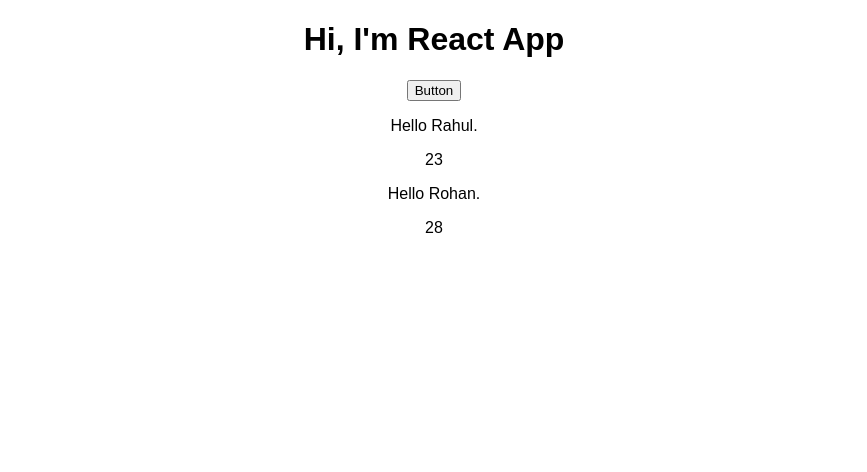
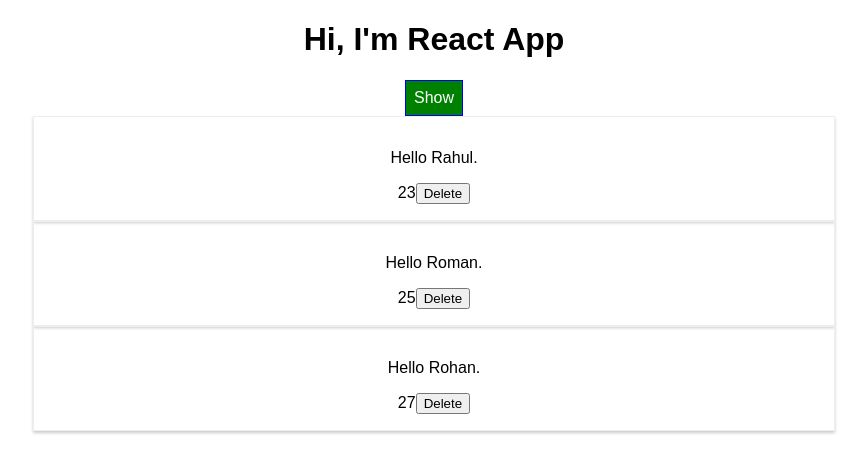
Before and after one commit to rnair1607/react-complete-guide-e-guide, a React (Create React App) app: page / in a window 1280 px wide. Shown: the top 472 px of the page, without its empty margins (206-1073 px from the left). Built offline with nearby package versions, Linux system fonts and the light colour scheme.

Commit message:
Radium added

```diff
--- a/package.json
+++ b/package.json
@@ -3,6 +3,7 @@
   "version": "0.1.0",
   "private": true,
   "dependencies": {
+    "radium": "^0.26.1",
     "react": "^17.0.1",
     "react-dom": "^17.0.1",
     "react-scripts": "1.1.5"
--- a/src/App.css
+++ b/src/App.css
@@ -1,3 +1,7 @@
 .App {
   text-align: center;
 }
+
+/* .PersonToggle{
+  transition: 0.4s;
+} */
--- a/src/App.js
+++ b/src/App.js
@@ -1,43 +1,77 @@
-import React, { useState } from "react";
+import React, { Component, useState } from "react";
 import "./App.css";
 import Person from "./Person/Person";
+import Radium from "radium";
 
-const App = (props) => {
-  const [personsState, setPersons] = useState({
+class App extends Component {
+  state = {
     persons: [
-      { name: "Rahul", age: 23 },
-      { name: "Rohan", age: 28 },
+      { id: 1, name: "Rahul", age: 23 },
+      { id: 3, name: "Roman", age: 25 },
+      { id: 2, name: "Rohan", age: 27 },
     ],
+    showPersons: false,
+  };
+
+  deletePerson = (personIndex) => {
+    // const personArray = this.state.persons.slice();
+    const persons = [...this.state.persons];
+    persons.splice(personIndex, 1);
+    this.setState({ persons: persons });
+  };
+
+  togglePersons = () => {
+    this.setState({
+      showPersons: !this.state.showPersons,
     });
+    console.log(this.state.showPersons);
+  };
 
-  const switchHandler = () => {
-    setPersons({
-      persons: [
-        { name: "Roman", age: 29 },
-        { name: "Rohan", age: 28 },
-      ],
-    });
+  render() {
+    let { persons } = this.state;
+    const style = {
+      backgroundColor: "green",
+      color: "white",
+      font: "inherit",
+      border: "1px solid blue",
+      padding: "8px",
+      cursor: "pointer",
+      ":hover": {
+        backgroundColor: "lightgreen",
+        color: "black",
+      },
     };
     return (
       <div className="App">
         <h1>Hi, I'm React App</h1>
-      <button onClick={switchHandler}>Button</button>
+        {this.state.showPersons ? (
+          <button style={style} onClick={this.togglePersons}>
+            Hide
+          </button>
+        ) : (
+          <button style={style} onClick={this.togglePersons}>
+            Show
+          </button>
+        )}
+        {persons.map((person, index) => {
+          return (
             <Person
-        name={personsState.persons[0].name}
-        age={personsState.persons[0].age}
+              name={person.name}
+              click={() => this.deletePerson(index)}
+              age={person.age}
+              key={person.id}
             />
-      <Person
-        name={personsState.persons[1].name}
-        age={personsState.persons[1].age}
-      />
+          );
+        })}
       </div>
     );
+  }
 
   // return React.createElement(
   //   "div",
   //   { className: "App" },
   //   React.createElement("h1", null, "Hi")
   // );
-};
+}
 
-export default App;
+export default Radium(App);
--- /dev/null
+++ b/src/Person/Person.css
@@ -0,0 +1,8 @@
+.Person{
+    width: 60%;
+    margin: auto;
+    border: 1px solid #eee;
+    box-shadow: 0 2px 3px #ccc;
+    padding: 16px;
+    text-align: center;
+}
--- a/src/Person/Person.jsx
+++ b/src/Person/Person.jsx
@@ -1,13 +1,15 @@
 import React from "react";
+import "./Person.css";
+import Radium from "radium";
 
-const person = ({ name, children, age }) => {
+const person = ({ name, age, click }) => {
   return (
-    <div>
+    <div className="Person">
       <p>Hello {name}.</p>
       {age}
-      <p>{children}</p>
+      <button onClick={click}>Delete</button>
     </div>
   );
 };
 
-export default person;
+export default Radium(person);
```
Also changed, not shown: 2 other files (tests, documents, lock files or other folders). Lines whose indentation alone changed are shown as unchanged.
